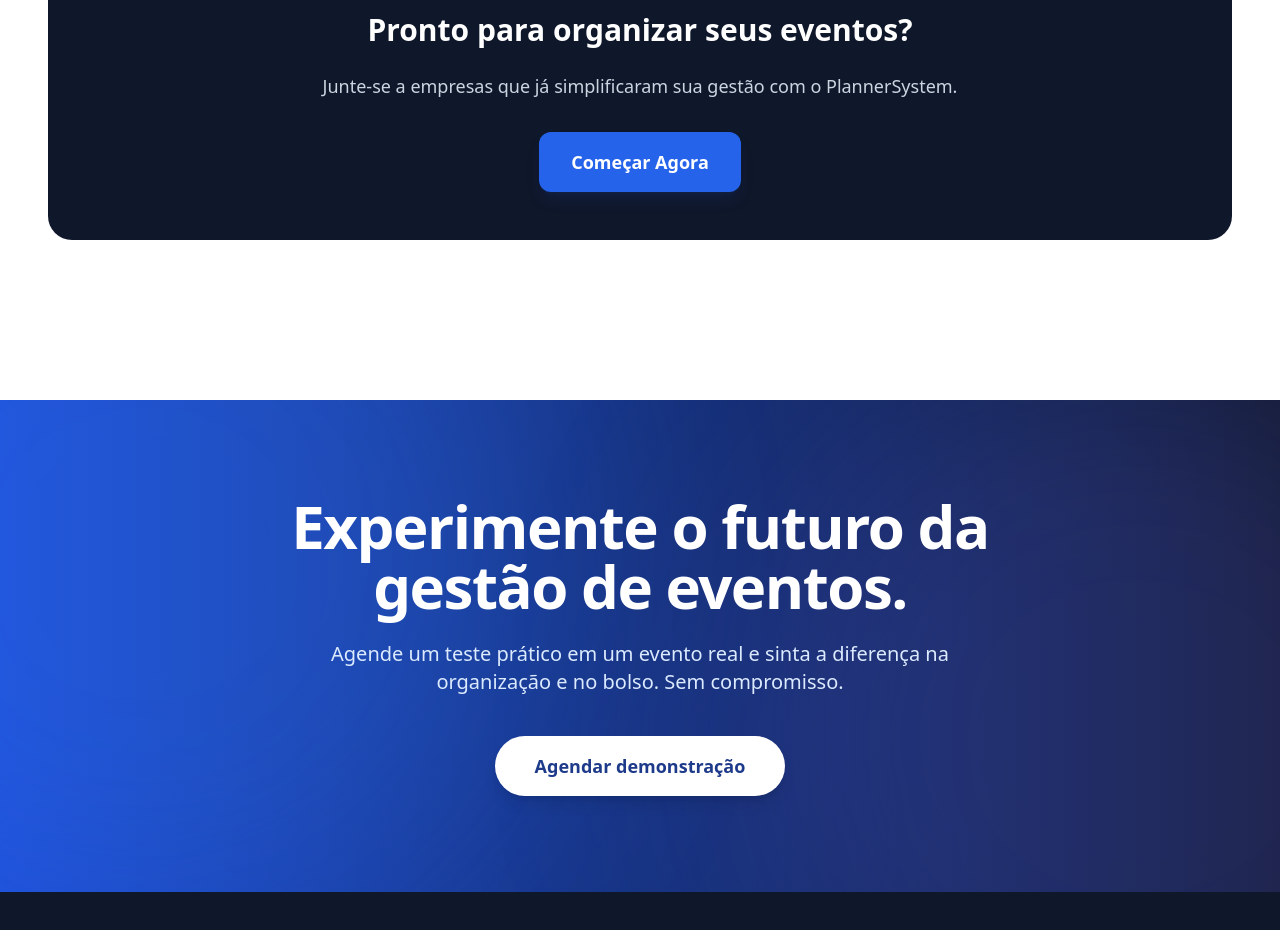
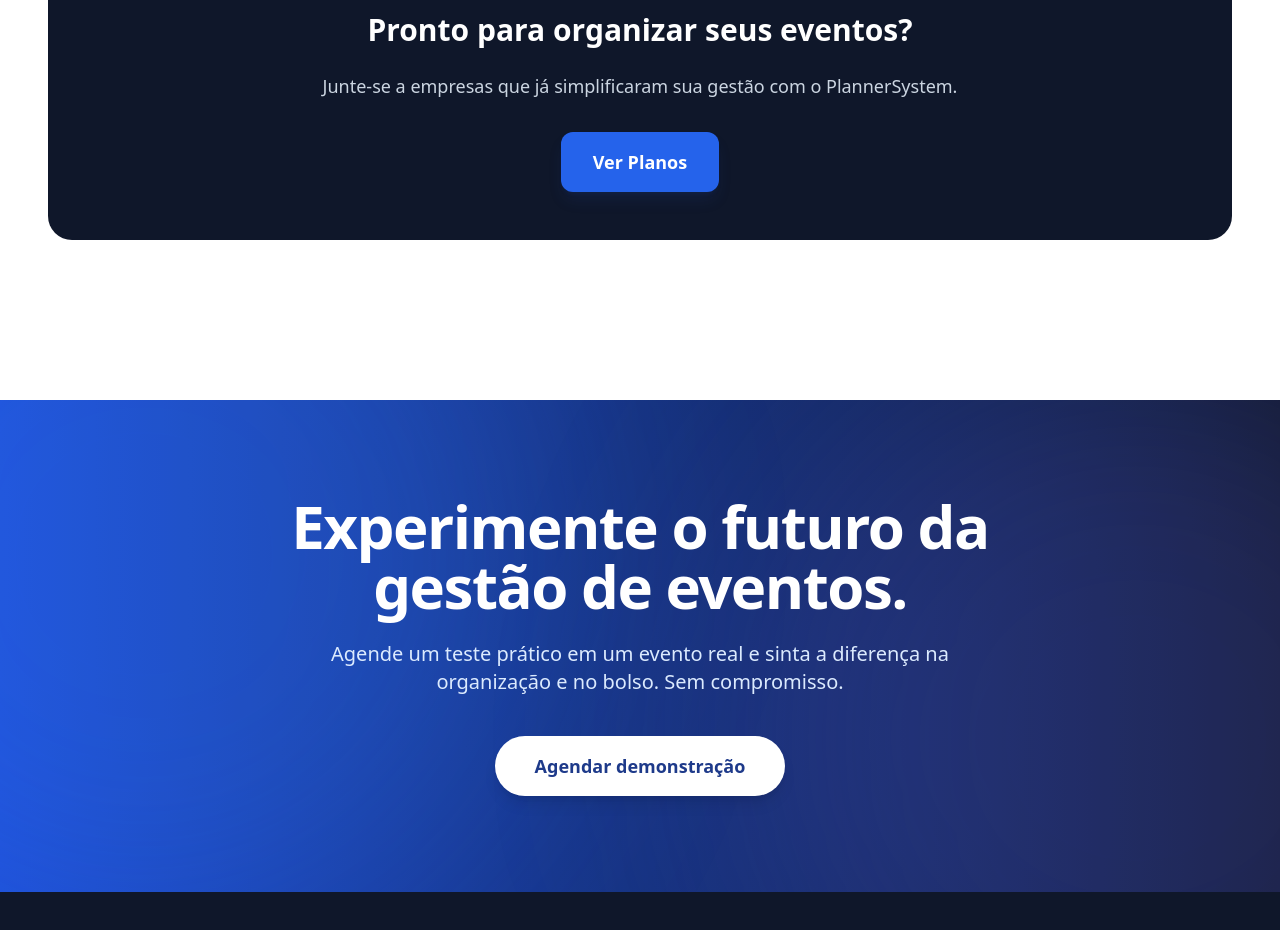
Before and after one commit to plannersystempp/site, a React (Vite) app: page /solucoes/gestao-eventos in a window 1280 px wide. Shown: the part 1680-2610 px from the top of the page. Built offline with nearby package versions, Linux system fonts and the light colour scheme.

Commit message:
fix(EventManagement): corrige botão de planos e renderização do modal

```diff
--- a/src/pages/solutions/EventManagement.tsx
+++ b/src/pages/solutions/EventManagement.tsx
@@ -69,16 +69,17 @@ const EventManagement: React.FC = () => {
             Junte-se a empresas que já simplificaram sua gestão com o PlannerSystem.
           </p>
           <button
-            onClick={openContactModal}
+            onClick={openPlansModal}
             className="bg-blue-600 hover:bg-blue-700 text-white px-8 py-4 rounded-xl font-bold text-lg transition-colors shadow-lg shadow-blue-900/20"
           >
-            Começar Agora
+            Ver Planos
           </button>
         </div>
 
       </div>
     </SolutionLayout>
     <ContactModal isOpen={showContactModal} onClose={closeContactModal} />
+    <PlansModal isOpen={showPlansModal} onClose={closePlansModal} onContactClick={openContactModal} />
     </>
   );
 };
```
